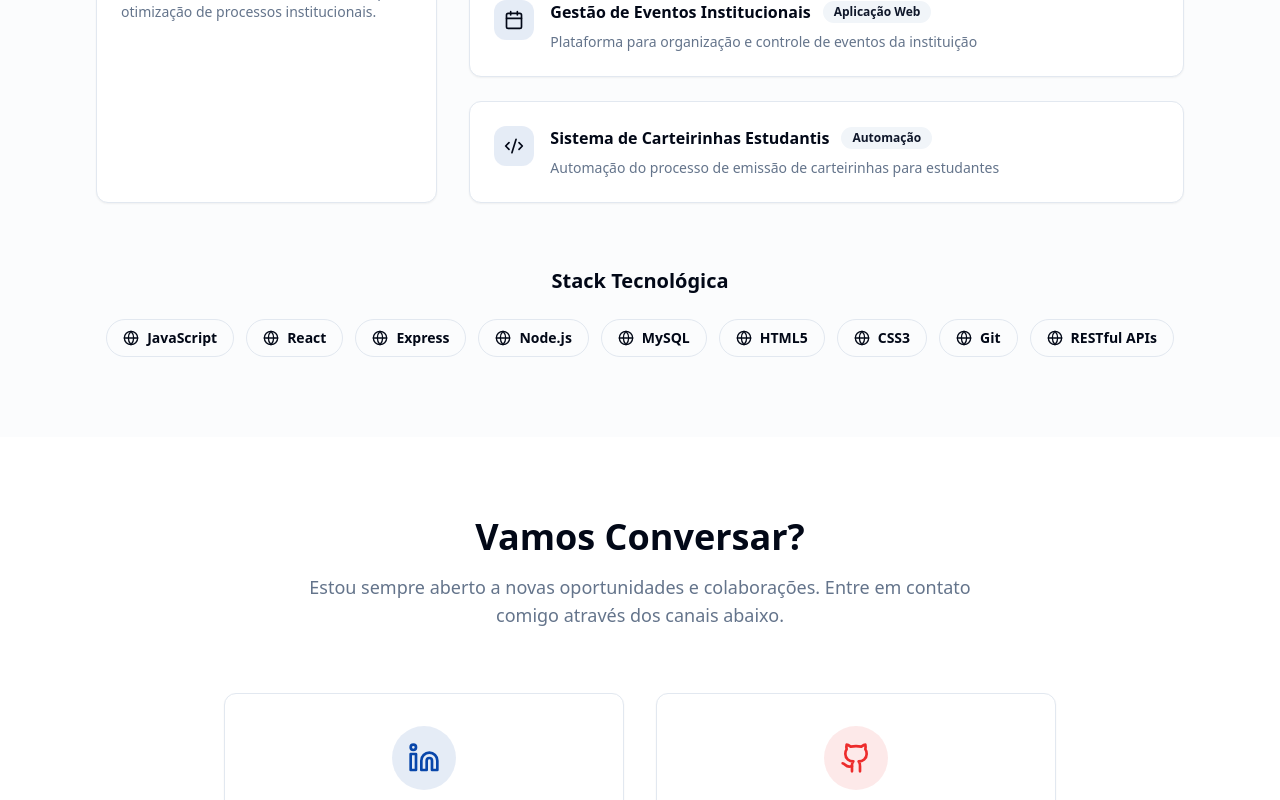
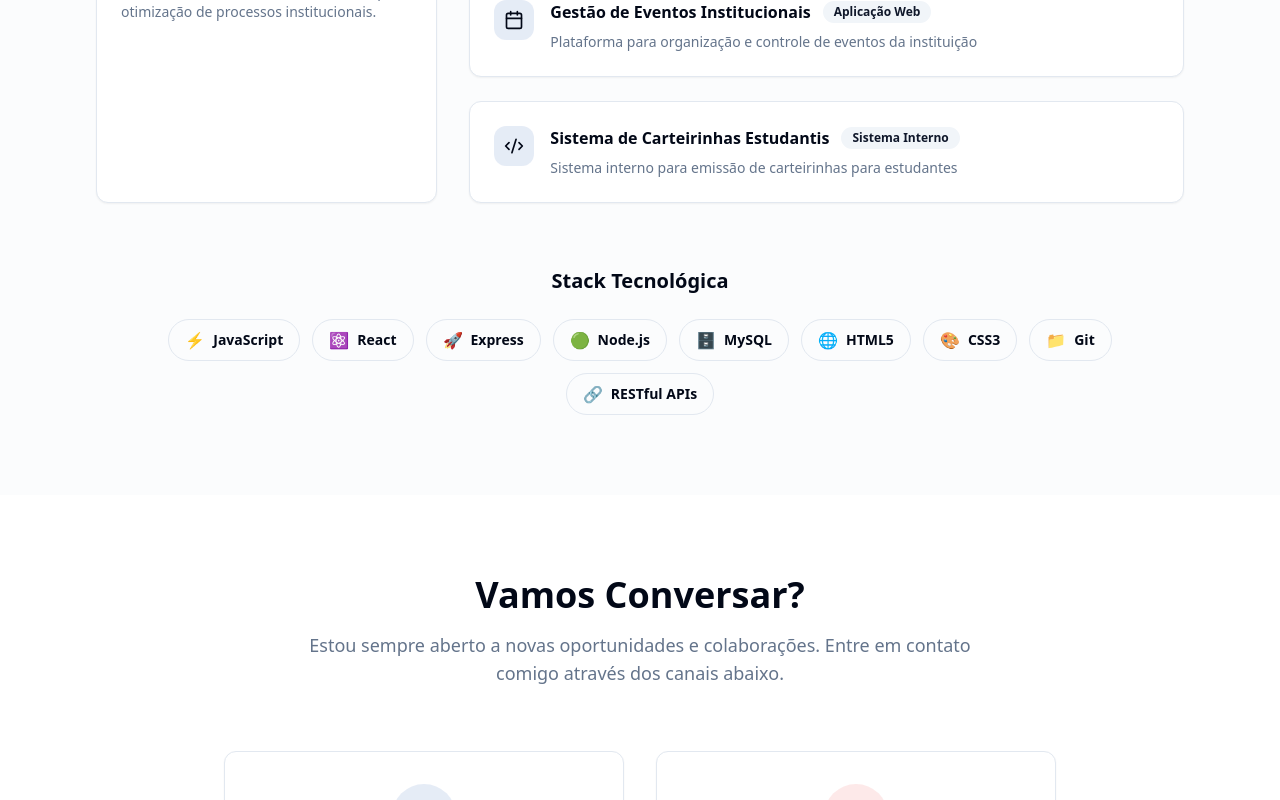
Before and after one commit to thepaixaosilva/matheus-paixao-portfolio, a React (Vite) app: page / in a window 1280 px wide. Shown: the part 2120-2920 px from the top of the page. Built offline with nearby package versions, Linux system fonts and the light colour scheme.

Commit message:
Update personal information
Update academic and professional information. Add images to the tech stack and update the copyright year.

```diff
--- a/src/components/About.tsx
+++ b/src/components/About.tsx
@@ -26,7 +26,7 @@ const About = () => {
                       <strong>Análise e Desenvolvimento de Sistemas</strong>
                     </p>
                     <p className="text-sm text-muted-foreground">
-                      Fatec Indaiatuba • 6º Semestre (2022-2024)
+                      Fatec Indaiatuba • 6º Semestre (2023-2025)
                     </p>
                   </div>
                 </div>
--- a/src/components/Experience.tsx
+++ b/src/components/Experience.tsx
@@ -18,22 +18,22 @@ const Experience = () => {
     },
     {
       title: "Sistema de Carteirinhas Estudantis",
-      description: "Automação do processo de emissão de carteirinhas para estudantes",
+      description: "Sistema interno para emissão de carteirinhas para estudantes",
       icon: <Code2 className="w-5 h-5" />,
-      type: "Automação"
+      type: "Sistema Interno"
     }
   ];
 
   const technologies = [
-    "JavaScript",
-    "React",
-    "Express",
-    "Node.js",
-    "MySQL",
-    "HTML5",
-    "CSS3",
-    "Git",
-    "RESTful APIs"
+    { name: "JavaScript", icon: "⚡" },
+    { name: "React", icon: "⚛️" },
+    { name: "Express", icon: "🚀" },
+    { name: "Node.js", icon: "🟢" },
+    { name: "MySQL", icon: "🗄️" },
+    { name: "HTML5", icon: "🌐" },
+    { name: "CSS3", icon: "🎨" },
+    { name: "Git", icon: "📁" },
+    { name: "RESTful APIs", icon: "🔗" }
   ];
 
   return (
@@ -117,8 +117,8 @@ const Experience = () => {
                 variant="outline"
                 className="px-4 py-2 text-sm hover:bg-primary hover:text-primary-foreground transition-smooth cursor-default"
               >
-                <Globe className="w-4 h-4 mr-2" />
-                {tech}
+                <span className="mr-2 text-base">{tech.icon}</span>
+                {tech.name}
               </Badge>
             ))}
           </div>
--- a/src/components/Footer.tsx
+++ b/src/components/Footer.tsx
@@ -16,7 +16,7 @@ const Footer = () => {
 
           <div className="text-center">
             <p className="text-sm text-muted-foreground">
-              © 2024 Matheus Paixão Silva. Todos os direitos reservados.
+              © 2025 Matheus Paixão Silva. Todos os direitos reservados.
             </p>
           </div>
 
```
